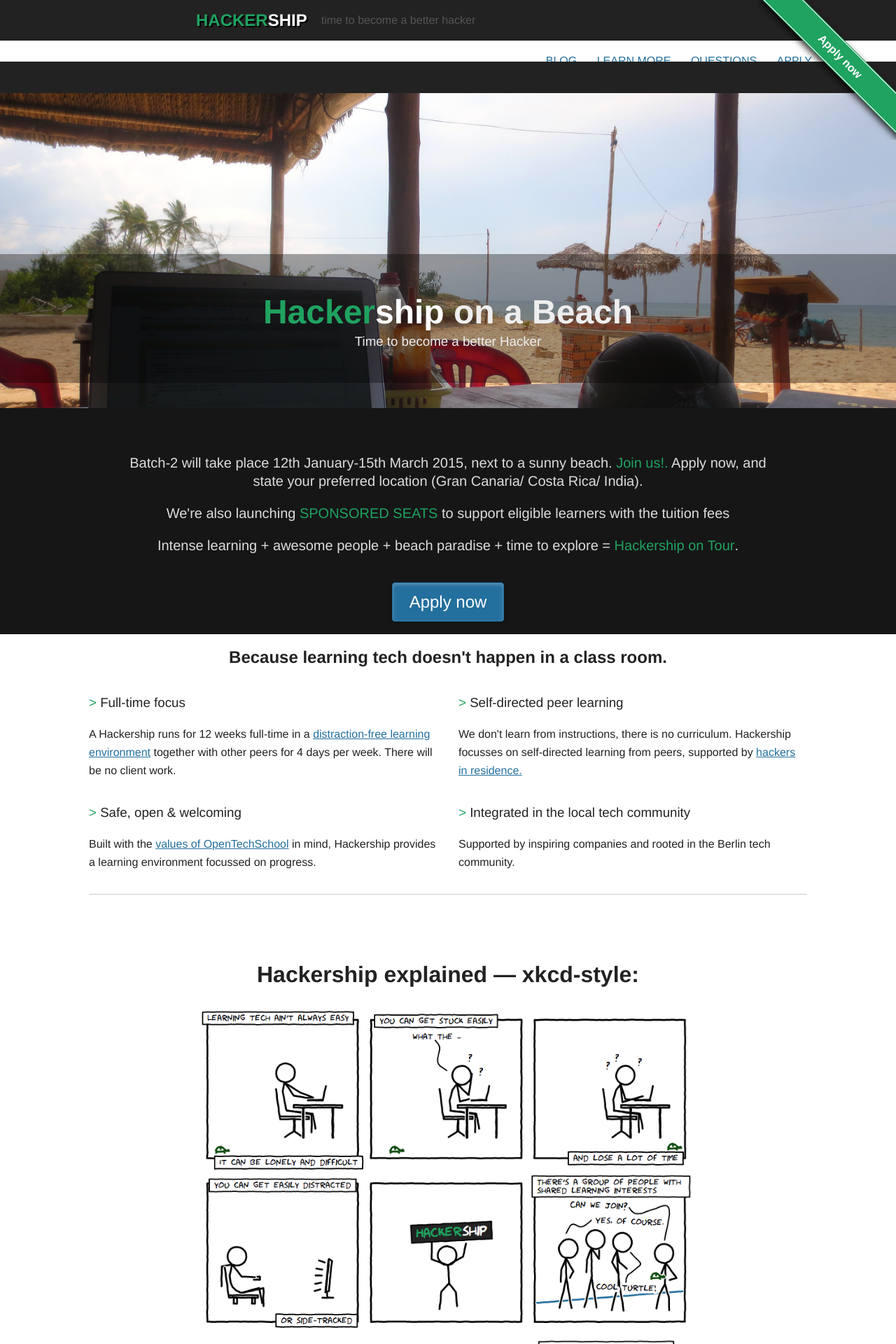
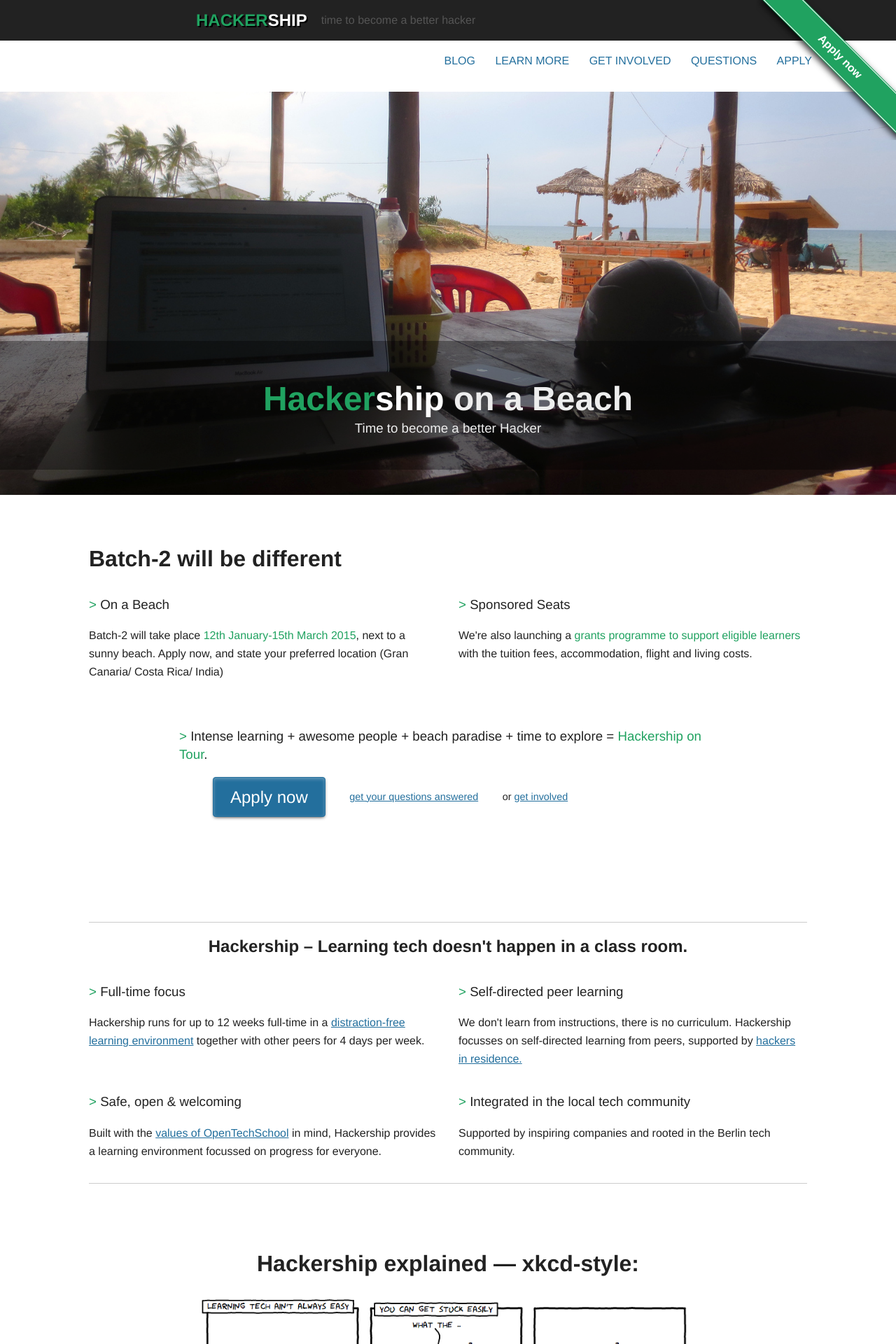
Before and after one commit to Hackership/website, a Jekyll site: the page built from index.html, in a window 1280 px wide. Shown: the top 1920 px of the page at 70% size. Built offline with Jekyll 4.4.1, drawn with Linux system fonts in a browser that asks for light colours; nearby versions of some CDN libraries; some of the changed text lies outside the part shown.

Commit message:
pretty and text and everything

```diff
--- a/_layouts/default.html
+++ b/_layouts/default.html
@@ -49,6 +49,7 @@
                     <ul class="inline-block-list">
                         <li><a href="http://blog.hackership.org/" data-ga-action="Nav click" data-ga-label="blog">Blog</a></li>
                         <li><a href="/learn-more/" data-ga-action="Nav click" data-ga-label="learn more">Learn more</a></li>
+                        <li><a href="/get-involved/" data-ga-action="Nav click" data-ga-label="learn more">Get Involved</a></li>
                         <li><a href="/questions/" data-ga-action="Nav click" data-ga-label="Questions">Questions</a></li>
                         <li><a href="/apply/" data-ga-action="Nav click" data-ga-label="Apply">Apply</a></li>
                     </ul>
@@ -58,11 +59,11 @@
             </div> <!-- #main -->
         </div> <!-- #main-container -->
 
-        <div class="container" style="background-color: white; text-align: center; color: #999; line-height: 50px; padding: 50px;">
+        <!-- <div class="container" style="background-color: white; text-align: center; color: #999; line-height: 50px; padding: 50px;">
             <div class="wrapper">
                 <span>Batch-1 is hosted by:</span> <a href="http://tech.zalando.com/" target="_blank"><img src="/assets/logo_zalando.jpg" style="height: 50px; margin: 0 10px;" alt="Zalando Logo"></a>
             </div>
-        </div>
+        </div> -->
 
 
         <footer>
--- a/_layouts/with-promo.html
+++ b/_layouts/with-promo.html
@@ -9,10 +9,11 @@ body_tags: "with-promo"
         <div class="in-beach">
             <h1><span class="hacker">Hacker</span><span class="ship">ship</span> on a Beach</h1>
             <h3>Time to become a better Hacker</h3>
+
         </div>
     </div>
 
-    <div class="blocker">
+    <!-- <div class="blocker">
         <div class="wrapper">
             <div>
                 <p class="description">Batch-2 will take place 12th January-15th March 2015, next to a sunny beach. <em>Join us!.</em> Apply now, and state your preferred location (Gran Canaria/ Costa Rica/ India).
@@ -20,22 +21,24 @@ body_tags: "with-promo"
                 <p class="description">We're also launching <em>SPONSORED SEATS</em> to support eligible learners with the tuition fees</p>
                 <p class="description">Intense learning + awesome people + beach paradise + time to explore = <em>Hackership on Tour</em>.
                 </p>
-                <!-- <p class="description">Make sure to <em>subscribe to the newsletter</em> to get all the latest Hackership news and updates:</p>-->
+                 <p class="description">Make sure to <em>subscribe to the newsletter</em> to get all the latest Hackership news and updates:</p>
             </div>
-<!--
+
             <div class="newsletter" style="width: 100%; float: none; text-align: center; margin: 50px auto">
                 <form action="http://hackership.us7.list-manage1.com/subscribe/post?u=d893774e9260bf62c4533f5d1&amp;id=eec4326c27" method="post" id="mc-embedded-subscribe-form" name="mc-embedded-subscribe-form" class="validate" target="_blank" novalidate>
                     <input type="email" value="" name="EMAIL" class="email"  placeholder="name@domain.com" required>
                     <button type="submit" name="submit" id="ss-submit">subscribe</button>
                 </form>
-            </div>  -->
-             <div class="cta-option">
+            </div>
+
+            <div class="cta-option">
                 <a class="btn-apply" href="/apply/" data-ga-action="apply now - promo" data-ga-label=""><span>Apply now</span></a>
-
-                <!-- <p class="description" style="font-size: 0.9em; line-height: 1em; margin-top: 30px;">or join us for <a href="http://blog.hackership.org/2014/05/Announcing-Taste-of-Hackership-Experience-Hackership-first-hand.html">A Taste of Hackership</a> to learn more.</p> -->
+                <p class="description" style="font-size: 0.9em; line-height: 1em; margin-top: 30px;">or join us for <a href="http://blog.hackership.org/2014/05/Announcing-Taste-of-Hackership-Experience-Hackership-first-hand.html">A Taste of Hackership</a> to learn more.</p>
            </div>
         </div>
-    </div>
+    </div> -->
+
+
 </div>
 
 <div class="wrapper">
--- a/css/main.css
+++ b/css/main.css
@@ -109,17 +109,19 @@ h2, h3, h4, h5 {
 }
 
 .promo {
-    background-color: #222;
+    /*background-color: #222;*/
     position: relative;
     padding-top: 5vh;
     text-align: center;
 }
 
 .beach {
-    background: url(/assets/beach_bg.jpg);
-    background-size: 100% auto;
     position: relative;
-    height: 50vh;
+    top: -30px;
+    z-index: 0;
+    height: 36em;
+    margin-bottom: 3em;
+    background: url(/assets/beach_bg.jpg) no-repeat scroll center center / cover transparent;
 }
 
 .in-beach {
@@ -135,11 +137,11 @@ h2, h3, h4, h5 {
 .with-promo .main {
     padding-top: 0;
 }
+/*
+.with-promo .header-container {
+    display: none;
+}*/
 
-.with-promo .header-container,
-.with-promo .site-nav  {
-    display: none;
-}
 
 .promo h1 {
     margin: 0;
@@ -417,15 +419,10 @@ a.btn-learn-more:hover {
     MOBILE: Menu
    ============== */
 nav.site-nav {
-    float: right;
-    margin: -30px 120px 10px 0;
+    text-align: right;
+    padding: 0 120px 0px 0px;
 }
 
-nav.site-nav:after {
-    content: " ";
-    display: table;
-    clear: both;
-}
 nav ul {
     padding: 0;
     list-style: none;
@@ -453,7 +450,7 @@ nav a:hover {
    ============== */
 
 .main {
-    padding: 30px 0;
+    padding: 0;
 }
 
 .main article h2 {
--- a/index.html
+++ b/index.html
@@ -2,22 +2,48 @@
 layout: with-promo
 ---
 
+<h1>Batch-2 will be different</h1>
+<div class="grid">
+    <div class="grid-cell">
+        <h3><span class="marker">></span> On a Beach </h3>
+        <p>Batch-2 will take place <em>12th January-15th March 2015</em>, next to a sunny beach. Apply now, and state your preferred location (Gran Canaria/ Costa Rica/ India)</p>
+    </div>
 
-<h2>Because learning tech doesn't happen in a class room.</h2>
+    <div class="grid-cell">
+        <h3><span class="marker">></span> Sponsored Seats</h3>
+        <p>We're also launching a <em>grants programme to support eligible learners</em> with the tuition fees, accommodation, flight and living costs.</p>
+    </div>
+</div>
+
+
+<div style="text-align: left;
+display: block; width: 60vw; margin: 50px auto 150px auto;">
+
+    <h3><span class="marker">></span>  Intense learning + awesome people + beach paradise + time to explore = <em>Hackership on Tour</em>.</h3>
+    <a class="btn-apply" href="/apply/" data-ga-action="apply now - promo" data-ga-label="" style="margin-left: 2em;"><span>Apply now</span></a>
+    <span class="description" style="font-size: 0.9em; line-height: 1em; margin-left: 30px;"><a href="/questions/">get your questions answered</a></span>
+    <span class="description" style="font-size: 0.9em; line-height: 1em; margin-left: 30px;">or <a href="/get-involved/">get involved</a></span>
+
+</div>
+
+<hr>
+
+<h2>Hackership – Learning tech doesn't happen in a class room.</h2>
+
 <div class="grid">
     <div class="grid-cell">
         <h3><span class="marker">></span> Full-time focus </h3>
-        <p>A Hackership runs for 12 weeks full-time in a <a href="#the-space">distraction-free learning environment</a> together with other peers for 4 days per week. There will be no client work.</p>
+        <p>Hackership runs for up to 12 weeks full-time in a <a href="#the-space">distraction-free learning environment</a> together with other peers for 4 days per week.</p>
     </div>
 
     <div class="grid-cell">
         <h3><span class="marker">></span> Self-directed peer learning</h3>
-        <p>We don't learn from instructions, there is no curriculum. Hackership focusses on self-directed learning from peers, supported by <a href="#faq-hackers-in-residence">hackers in residence.</a></p>
+        <p>We don't learn from instructions, there is no curriculum. Hackership focusses on self-directed learning from peers, supported by <a href="/questions/#hackers-in-residence">hackers in residence.</a></p>
     </div>
 
     <div class="grid-cell">
         <h3><span class="marker">></span> Safe, open &amp; welcoming</h3>
-        <p>Built with the <a href="http://www.opentechschool.org/about.html" target="_blank">values of OpenTechSchool</a> in mind, Hackership provides a learning environment focussed on progress.</p>
+        <p>Built with the <a href="http://www.opentechschool.org/about.html" target="_blank">values of OpenTechSchool</a> in mind, Hackership provides a learning environment focussed on progress for everyone.</p>
     </div>
 
     <div class="grid-cell">
@@ -26,15 +52,14 @@ layout: with-promo
     </div>
 </div>
 
-<hr />
+<hr>
 
 <article>
     <h2>Hackership explained — xkcd-style:</h2>
     <img src="/img/hackership-explained-xkcd-style.png" alt="xkcd-style explanation" width="100%" />
 </article>
 
-
-<hr />
+<hr>
 
 <article id="more-hackership">
     <h2>More Hackership</h2>
```
Also changed, not shown: contact/index.html (added, +14 -0 lines), get-involved/index.html (added, +66 -0 lines), questions/index.html (+8 -2 lines).
